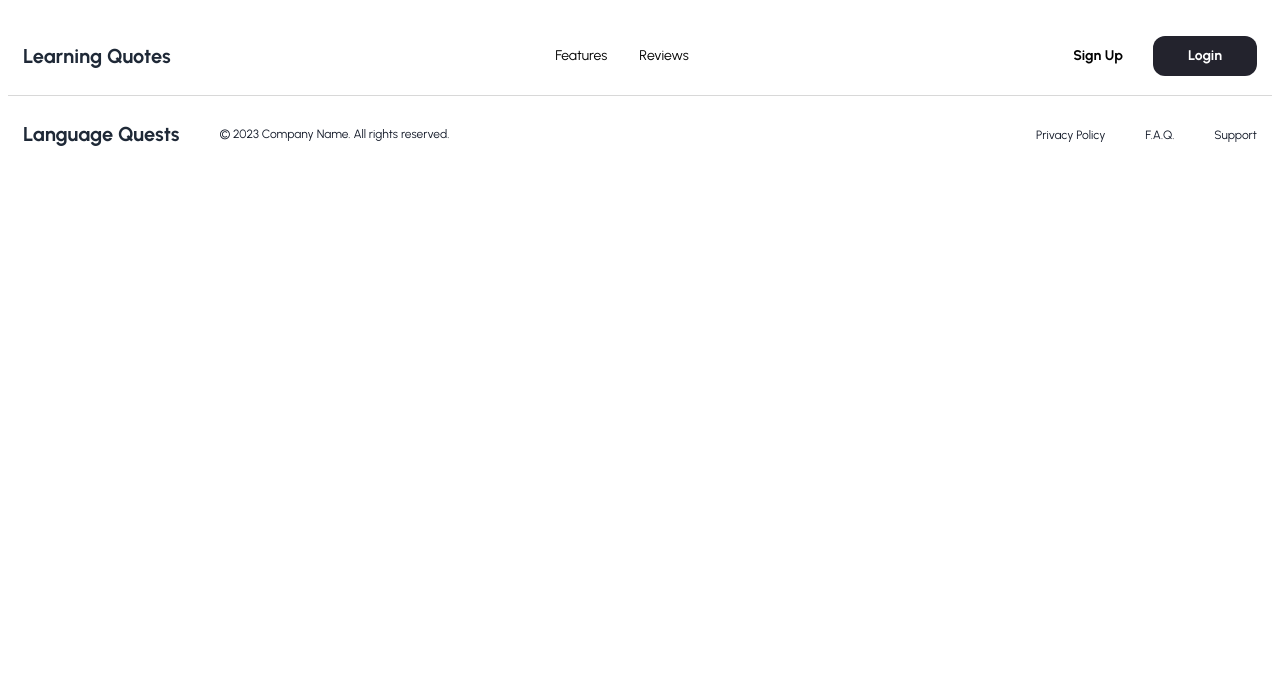
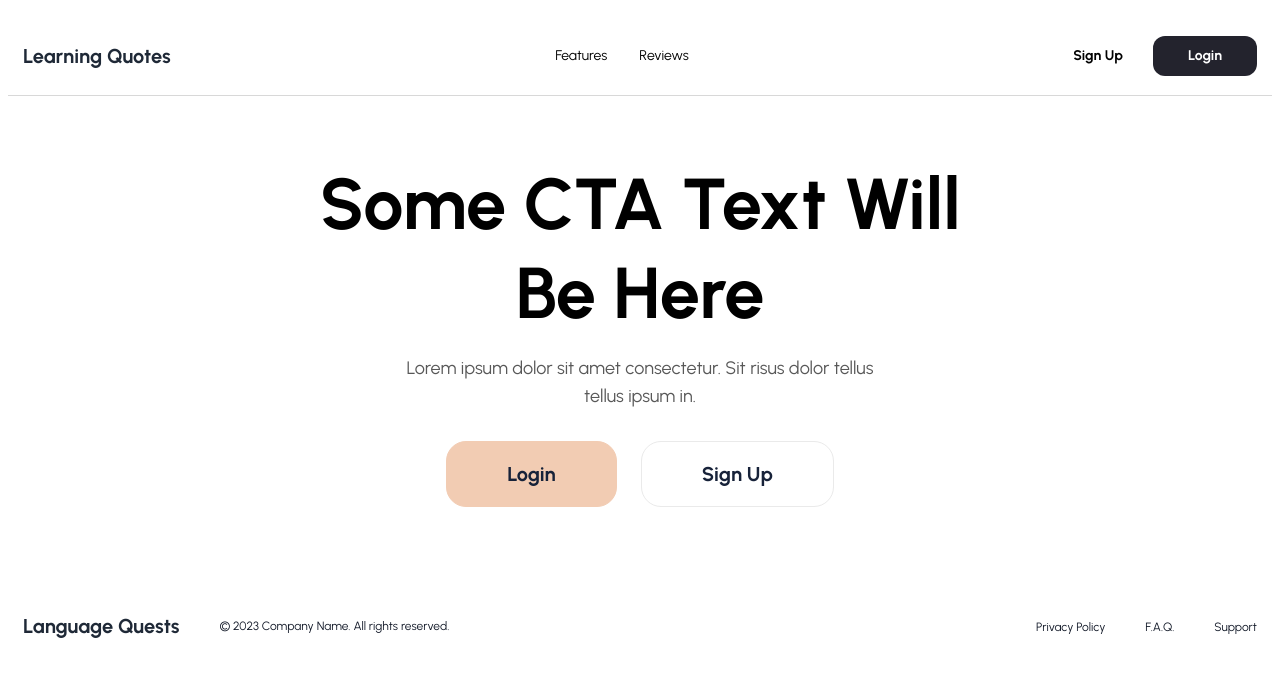
Before and after one commit to Vlasuz/Learning-Quotes, a React (Create React App) app: page / in a window 1280 px wide. Shown: the top 676 px of the page. Built offline with nearby package versions, Linux system fonts and the light colour scheme.

Commit message:
Create Banner

```diff
--- a/src/App.jsx
+++ b/src/App.jsx
@@ -2,12 +2,13 @@ import './App.styled';
 import { AppStyled } from './App.styled';
 import { Footer } from './components/Footer/Footer';
 import { Header } from './components/Header/Header';
+import { Main } from './pages/Main/Main';
 
 export const App = () => {
   return (
     <AppStyled>
       <Header/>
-
+        <Main />
       <Footer/>
     </AppStyled>
   );
--- /dev/null
+++ b/src/pages/Main/Main.jsx
@@ -0,0 +1,11 @@
+import React from 'react'
+import { Banner } from './components/Banner/Banner'
+
+export const Main = () => {
+  return (
+    <div className='container'>
+        <Banner />
+
+    </div>
+  )
+}
--- /dev/null
+++ b/src/pages/Main/components/Banner/Banner.jsx
@@ -0,0 +1,25 @@
+import React from 'react'
+import { BannerStyle } from './Banner.styled'
+
+export const Banner = () => {
+  return (
+    <BannerStyle>
+        <div className="banner__inner">
+            <h1>
+                Some CTA Text Will <br />Be Here
+            </h1>
+            <p>
+                Lorem ipsum dolor sit amet consectetur. Sit risus dolor tellus tellus ipsum in.
+            </p>
+            <div className="banner__buttons">
+                <a className='banner__buttons_log' href="foo">
+                    Login
+                </a>
+                <a className='banner__buttons_sig' href="foo">
+                    Sign Up
+                </a>
+            </div>
+        </div>
+    </BannerStyle>
+  )
+}
--- /dev/null
+++ b/src/pages/Main/components/Banner/Banner.styled.js
@@ -0,0 +1,62 @@
+import styled from "styled-components";
+
+export const BannerStyle = styled.div`
+    padding: 64px 0 81px;
+
+    .banner{
+        &__inner{
+            text-align: center;
+
+            h1{
+                font-size: 72px;
+                font-weight: 700;
+                line-height: 89px;
+                color: #000;
+                margin-bottom: 16px;
+            }
+            p{
+                font-size: 18px;
+                line-height: 28px;
+                color: #585858;
+                width: 100%;
+                max-width: 500px;
+                margin: 0 auto;
+                margin-bottom: 31px;
+            }
+        }
+
+        &__buttons{
+            display: flex;
+            align-items: center;
+            justify-content: center;
+            gap: 24px;
+
+            a{
+                padding: 16px 60px;
+                border-radius: 20px;
+                font-size: 20px;
+                font-weight: 700;
+                line-height: 32px;
+                color: #172239;
+                transition: all .3s ease;
+            }
+
+            &_log{
+                background: #F2CCB3;
+                border: 1px solid #F2CCB3;
+                &:hover{
+                    background: transparent;
+                    border: 1px solid #EAEAEA;
+                }
+            }
+            &_sig{
+                background: transparent;
+                border: 1px solid #EAEAEA;
+                &:hover{
+                    background: #F2CCB3;
+                    border: 1px solid #F2CCB3;
+                }
+            }
+        }
+    }
+`
```
